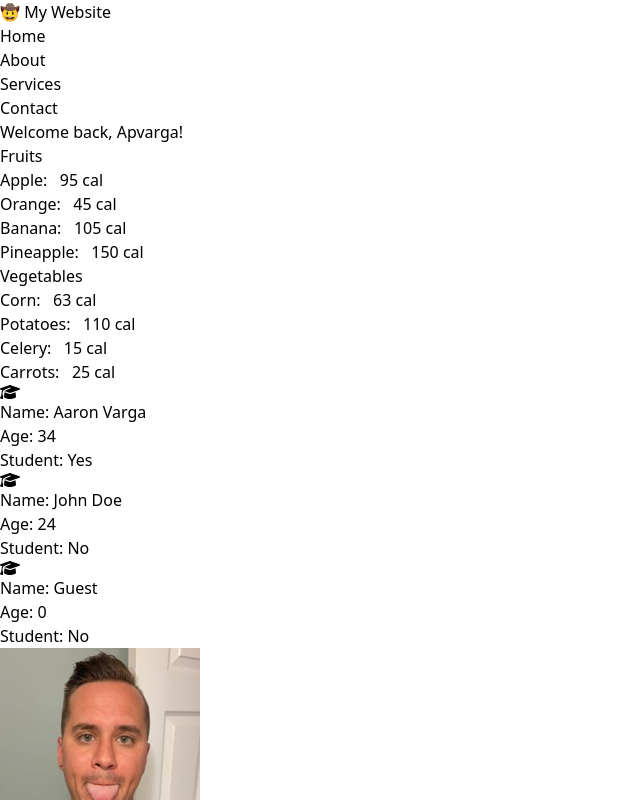
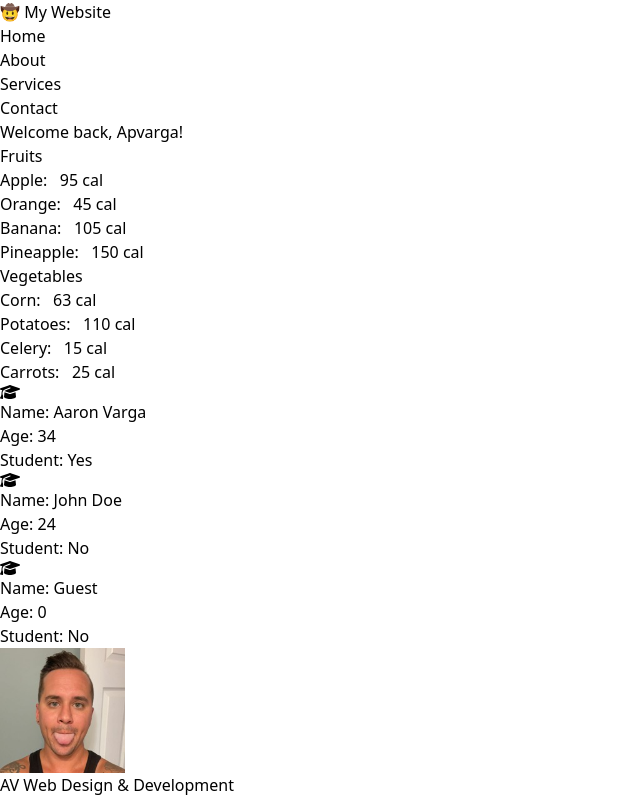
Before and after one commit to avinno/my-react-app, a React (Vite) app: page / in a window 1280 px wide. Shown: the top 800 px of the page, without its empty margins (0-640 px from the left). Built offline with nearby package versions, Linux system fonts and the light colour scheme.

Commit message:
jsx updates

```diff
--- a/src/Card.jsx
+++ b/src/Card.jsx
@@ -3,7 +3,7 @@ import profilePic from './assets/avatar.jpg';
 function Card() {
     return(
         <div className="bg-gray-100 border-gray-300 border rounded my-4 flex flex-col justify-center items-center shadow p-12 py-16">
-            <img src={profilePic} alt="Profile picture" className="rounded-full border-gray-300 border w-1/3"/>
+            <img src={profilePic} alt="Profile picture" className="rounded-full border-gray-300 border" width={125} height={125} />
             <h2 className="font-bold text-lg p-4 pb-2 text-gray-700">AV Web Design & Development</h2>
             <p className="p-2 pt-0 text-gray-900 text-center w-3/4">Professional web design & development solutions.</p>
             <a href="" className="text-blue-500 underline flex flex-row items-center gap-2 hover:no-underline">www.domain.com
```
